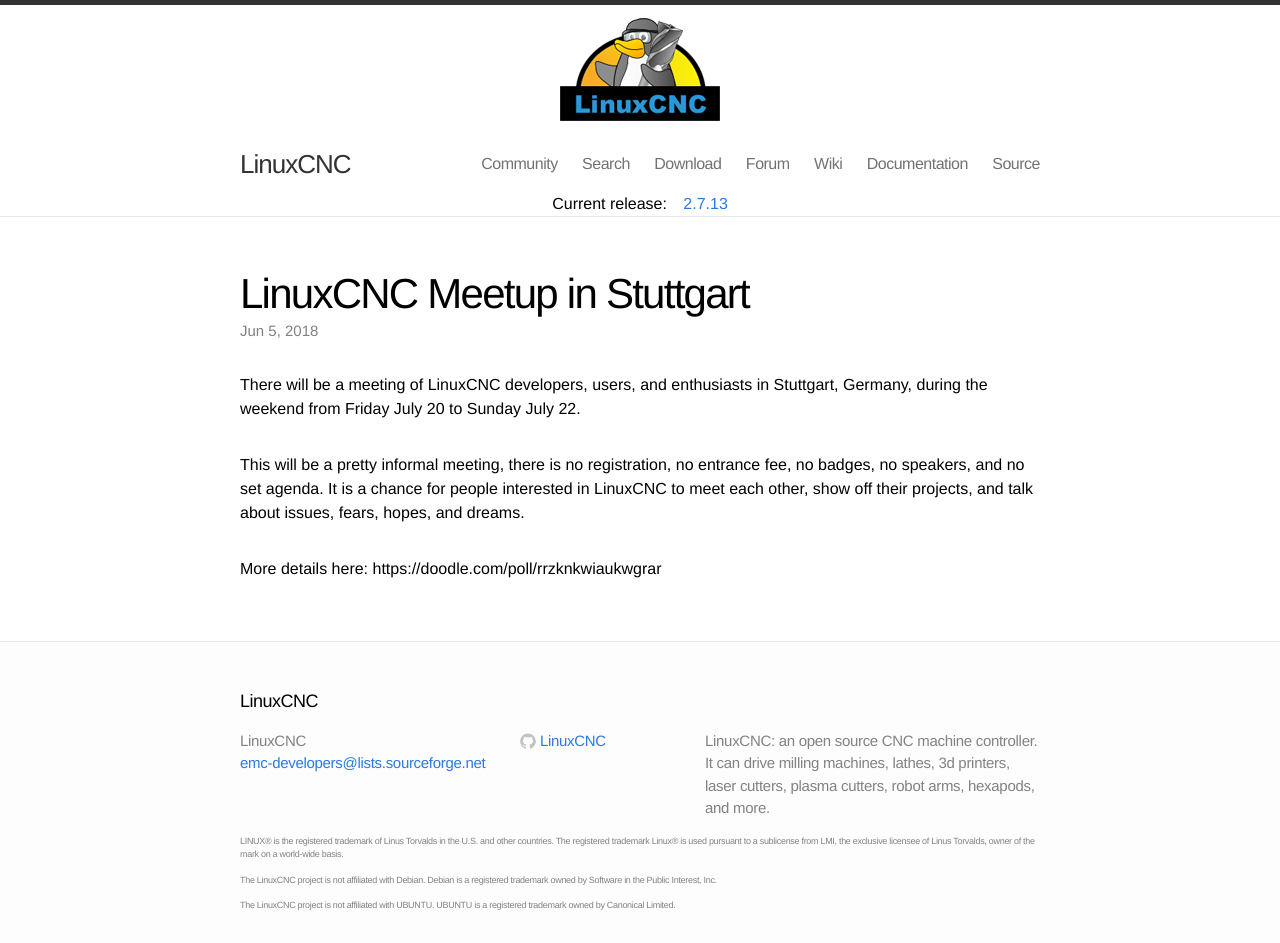
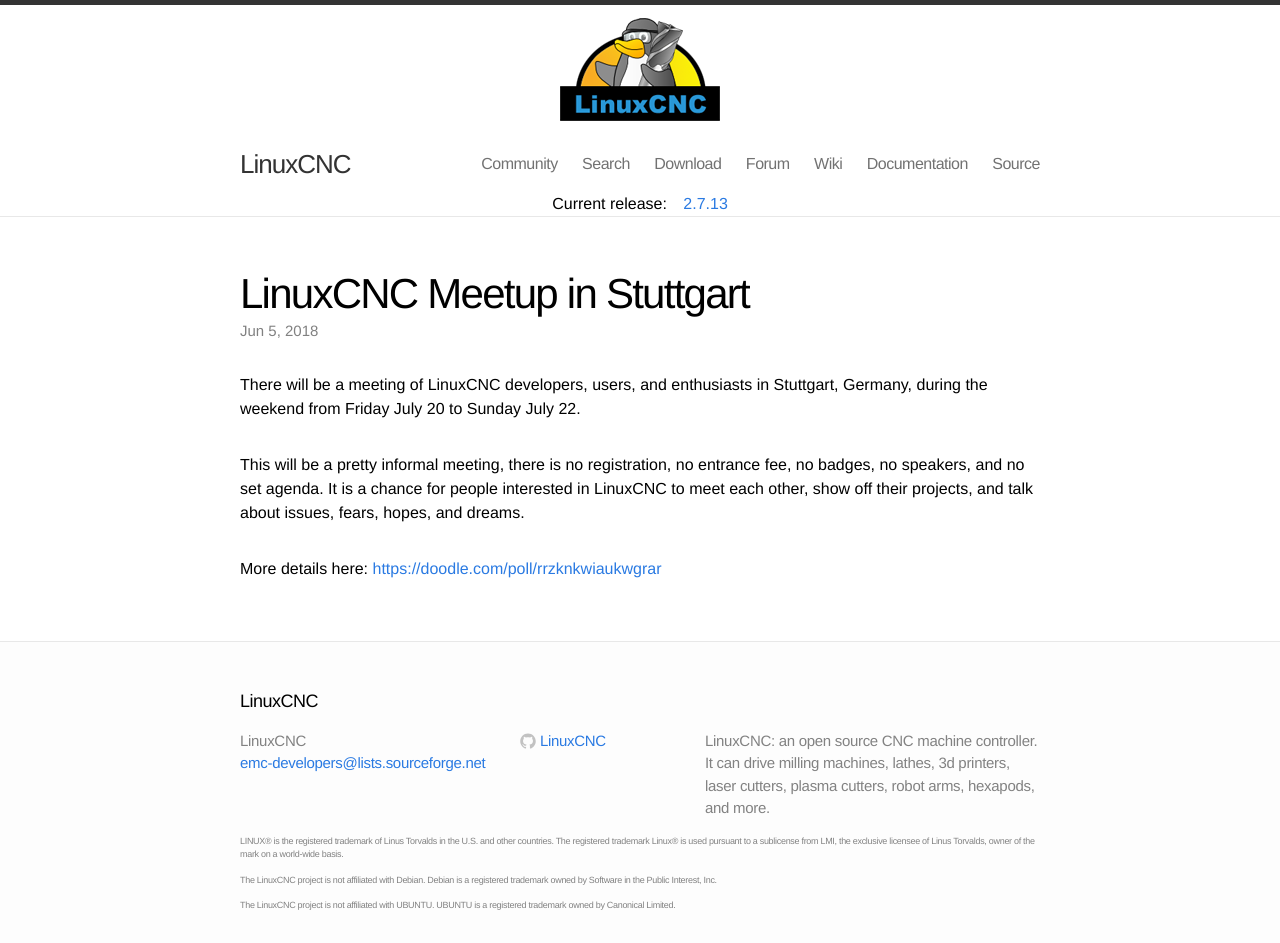
Before and after one commit to LinuxCNC/wlo, a Jekyll site: the page built from _posts/2018-06-05-LinuxCNC-Meetup-in-Stuttgart.md, in a window 1280 px wide. Built offline with Jekyll 4.4.1, drawn with Linux system fonts in a browser that asks for light colours; part of the change alters nothing that is shown.

```diff
--- a/_posts/2018-06-05-LinuxCNC-Meetup-in-Stuttgart.md
+++ b/_posts/2018-06-05-LinuxCNC-Meetup-in-Stuttgart.md
@@ -12,4 +12,4 @@ no entrance fee, no badges, no speakers, and no set agenda.  It is a
 chance for people interested in LinuxCNC to meet each other, show off
 their projects, and talk about issues, fears, hopes, and dreams.
 
-More details here: https://doodle.com/poll/rrzknkwiaukwgrar
+More details here: [https://doodle.com/poll/rrzknkwiaukwgrar](https://doodle.com/poll/rrzknkwiaukwgrar)
```
